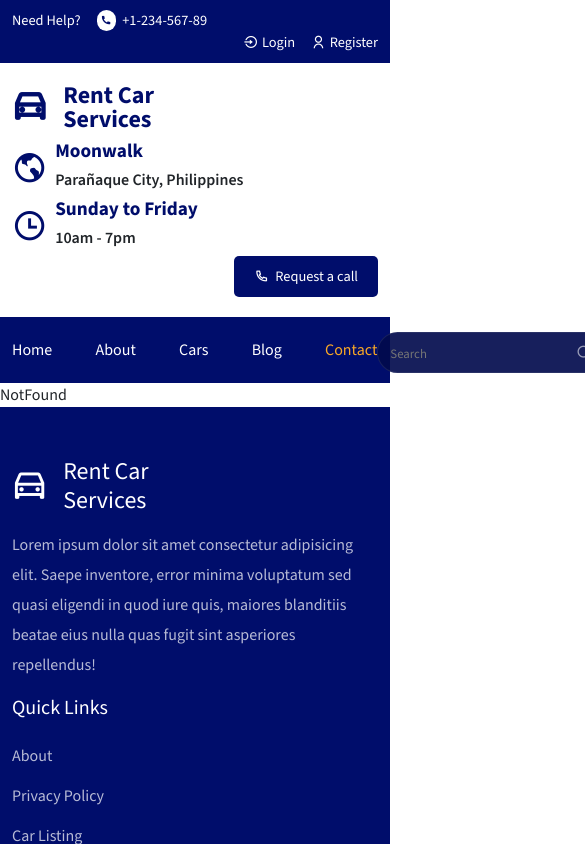
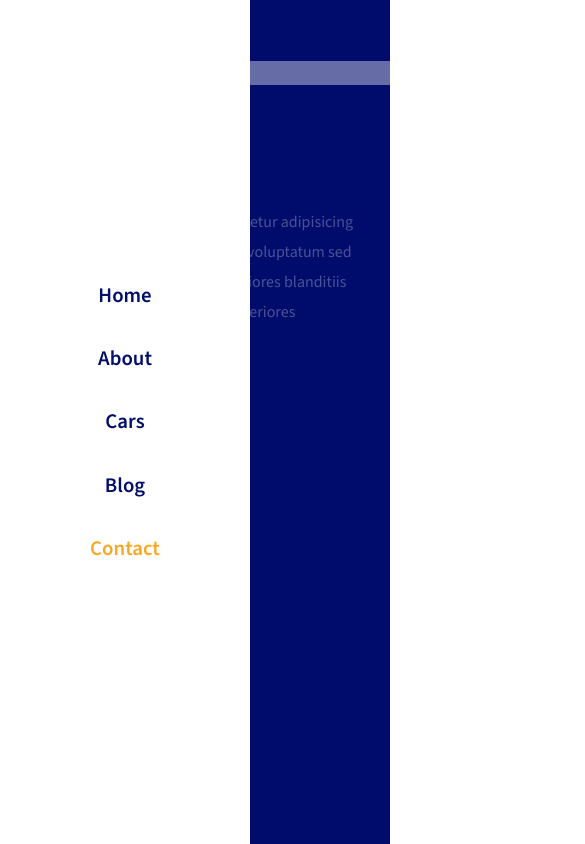
Before and after one commit to TeamAbella060420/Doctor-Appointment-Booking_MERN, a React (Create React App) app in the folder car-rental/: page /contact in a window 390 px wide. Shown: the top 844 px of the page, 585 px wide, since content can reach past the window. Built offline with nearby package versions, Linux system fonts and the light colour scheme.

Commit message:
Update header.css

```diff
--- a/car-rental/src/styles/header.css
+++ b/car-rental/src/styles/header.css
@@ -166,3 +166,41 @@
 .nav__active:hover {
   color: #f9a826;
 }
+
+@media only screen and (max-width: 768px) {
+  .header__top,
+  .header__middle,
+  .nav__right {
+    display: none;
+  }
+
+  .mobile__menu {
+    display: block;
+  }
+
+  .navigation {
+    background: rgb(0, 13, 107, 0.6) !important;
+    width: 100%;
+    height: 100%;
+    position: fixed;
+    top: 0;
+    left: 0;
+    z-index: 9999;
+  }
+
+  .menu {
+    width: 250px;
+    height: 100%;
+    background: #fff;
+    display: flex;
+    align-items: center;
+    flex-direction: column;
+    row-gap: 2rem;
+  }
+
+  .menu a {
+    color: #000d6b ;
+    font-size: 1.3rem;
+    font-weight: 600;
+  }
+}
```
